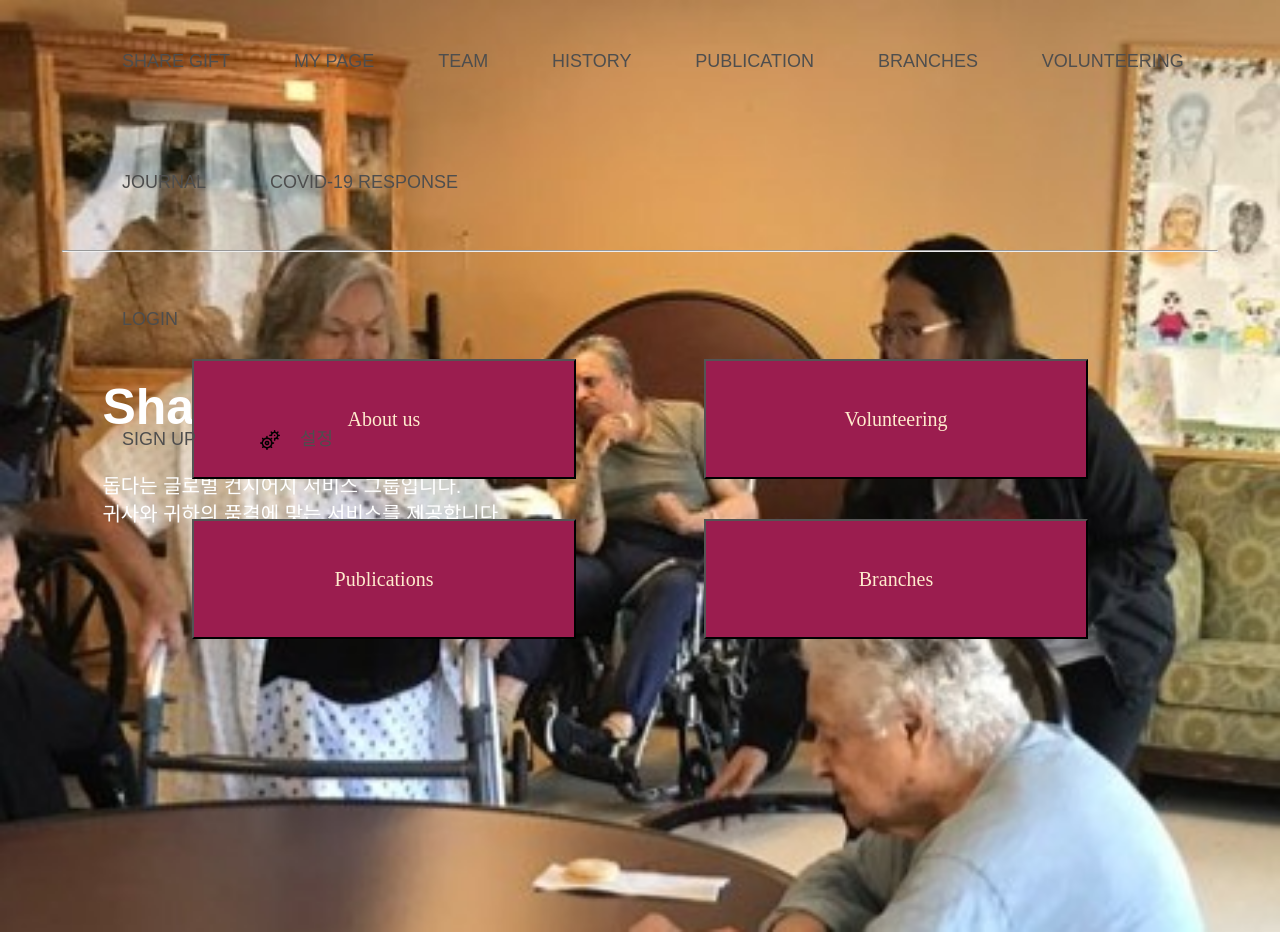
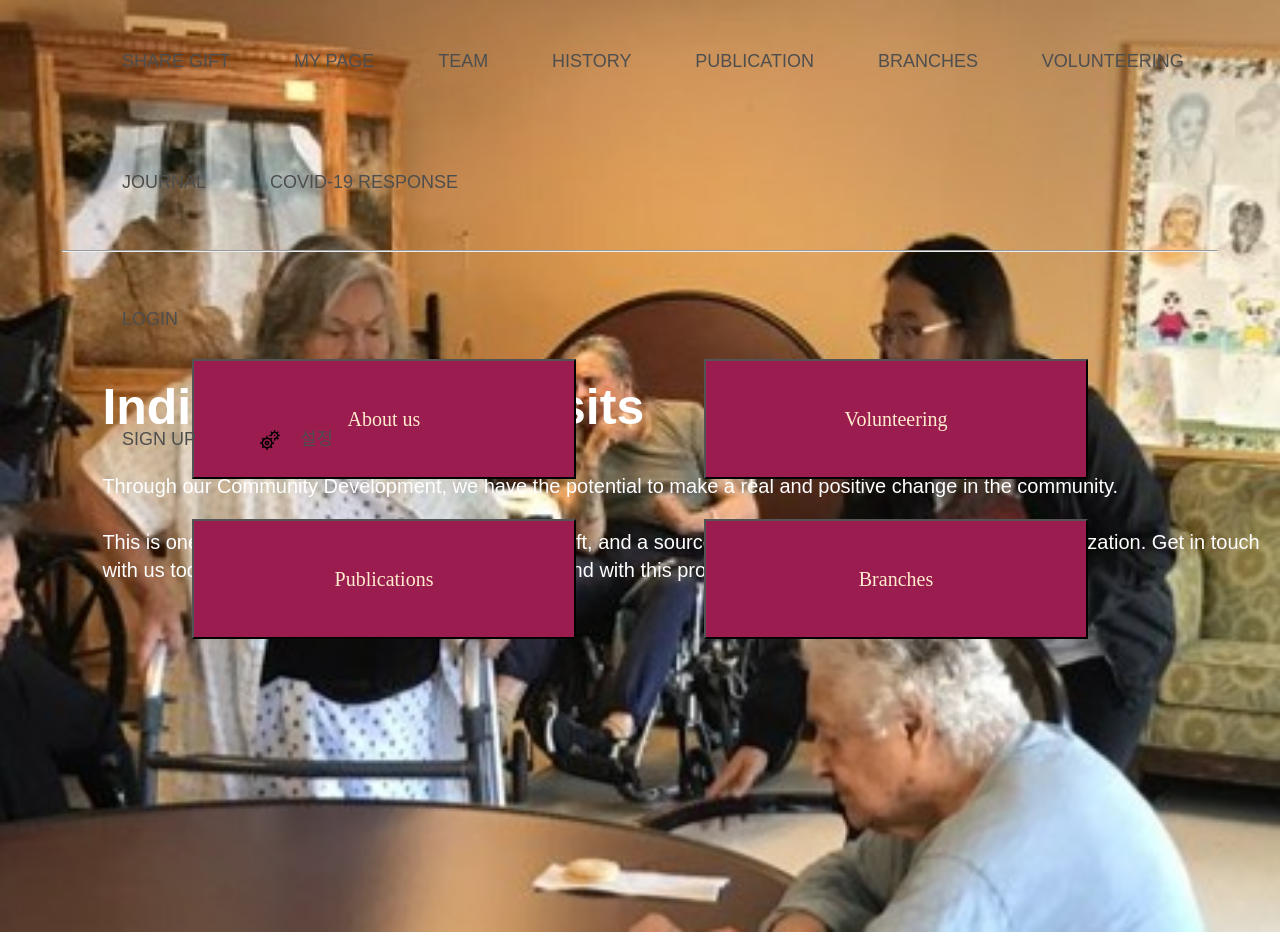
Before and after one commit to yeet1miester/shareGift, a Django app: page / in a window 1280 px wide. Shown: the part 121-1057 px from the top of the page. Run offline with Django 3.2, Linux system fonts and the light colour scheme; some libraries are stand-ins or nearby versions; some web fonts are replaced.

Commit message:
#09212021-change 설명

```diff
--- a/Webapp/firstProject/shareGift/templates/frontend/base.html
+++ b/Webapp/firstProject/shareGift/templates/frontend/base.html
@@ -60,9 +60,9 @@
                       <span class="mask c"></span><span class="mask d"></span> -->
                   </div>
                   <div class="title">
-                      <h2>Share <br class="mo">Gift</h2>
-                      <p>돕다는 글로벌 컨시어지 서비스 그룹입니다.<br>
-                       귀사와 귀하의 품격에 맞는 서비스를 제공합니다.</p>
+                      <h2>Individual<br class="mo">Patient visits</h2>
+                      <p>Through our Community Development, we have the potential to make a real and positive change in the community.<br>
+                        <br>This is one of our key areas of focus here at Share Gift, and a source of much success for our Volunteer Organization. Get in touch with us today and see how you can lend a helping hand with this program.</p>
                   </div>
               </li>
               <li>
@@ -72,9 +72,8 @@
                       <span class="mask c"></span><span class="mask d"></span> -->
                   </div>
                   <div class="title" style="color: #39312b;">
-                      <h2>For Your Business & <br class="mo">Life</h2>
-                      <p>돕다는 글로벌 컨시어지 서비스 그룹입니다.<br>
-                       귀사와 귀하의 품격에 맞는 서비스를 제공합니다.</p>
+                      <h2>Deaf and blind<br class="mo">Community</h2>
+                      <p>Most of our efforts pertaining to this program involve studying new approaches and developing innovative ways to implement them. We learn American Sign Language Together to interact with others.<br> In 2018, the founders of Share Gift launched an APP, SHAREEE (Share Eyes and Ears) to help people who are deaf-blind to get real assistance from the volunteers around the world in an easy-to-use manner.</p>
                   </div>
               </li>
               <li>
```
